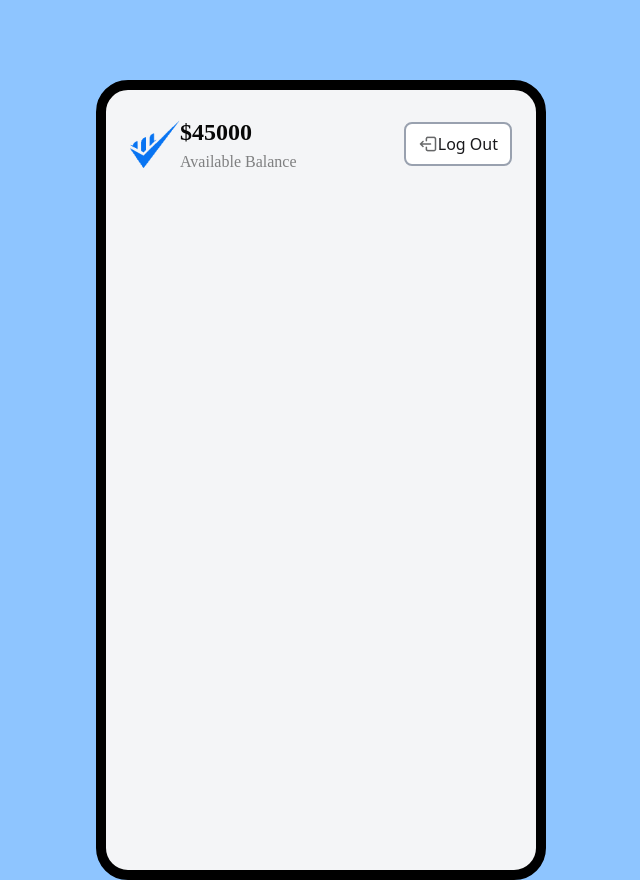
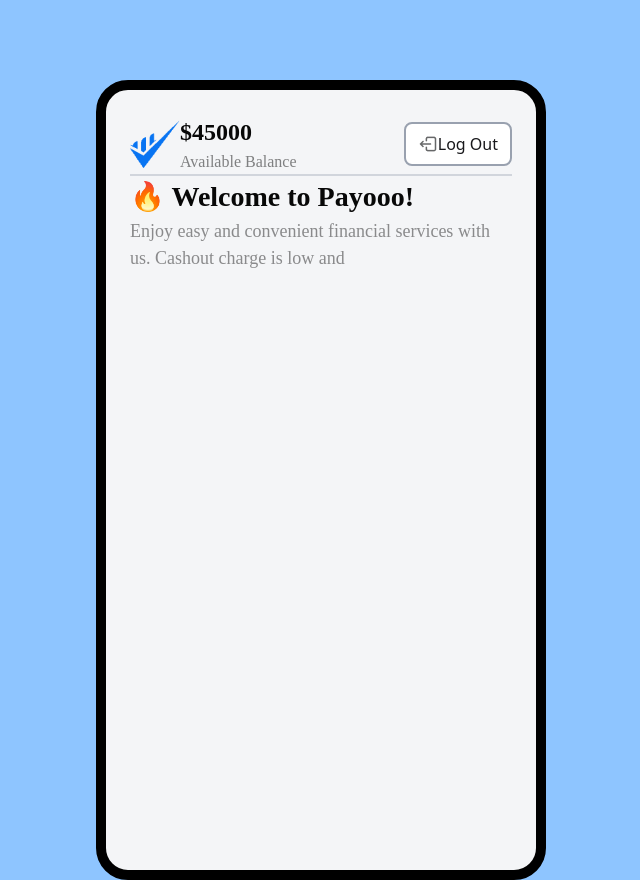
Before and after one commit to ashikdas0002/PayooBank, a plain HTML site: page Index/home.html in a window 1280 px wide. Shown: the whole page, without its empty margins (319-959 px from the left). Drawn offline with nearby package versions, Linux system fonts and the light colour scheme.

Commit message:
Transaction Text section done

```diff
--- a/Index/home.html
+++ b/Index/home.html
@@ -37,7 +37,22 @@
                     <span>Log Out</span>
                 </button>
             </div>
+
         </header>
+        <div class="  border border-gray-300"></div>
+        <!-- Transaction Text Section  -->
+        <div>
+            <h3 class="text-[#080808] text-[28px] font-[outfit] font-bold ">
+                🔥 Welcome to Payooo!
+            </h3>
+            <p class="text-[#08080873] text-[18px] font-[outfit] font-normal">
+                Enjoy easy and convenient financial services with us. Cashout charge is low and
+            </p>
+        </div>
+        <!-- Transaction Content Section  -->
+        <div>
+
+        </div>
 
     </main>
 
```
